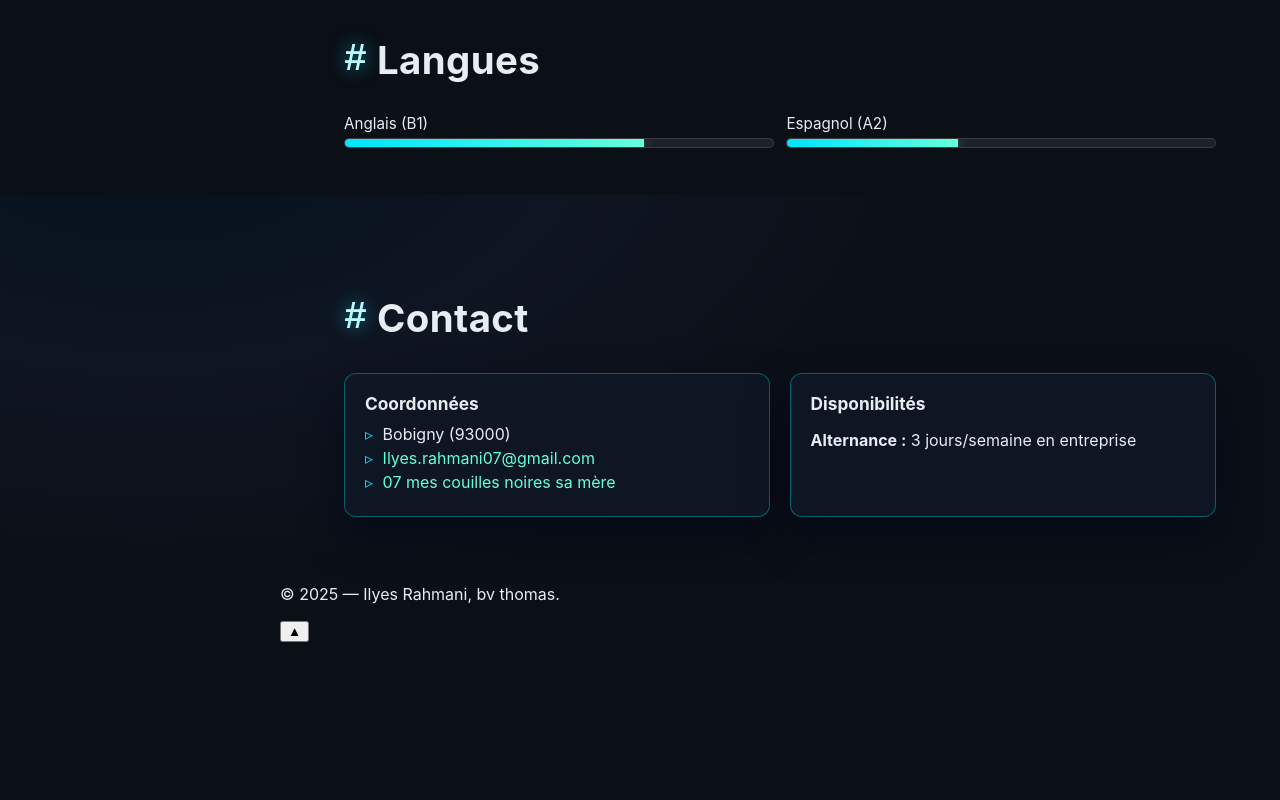
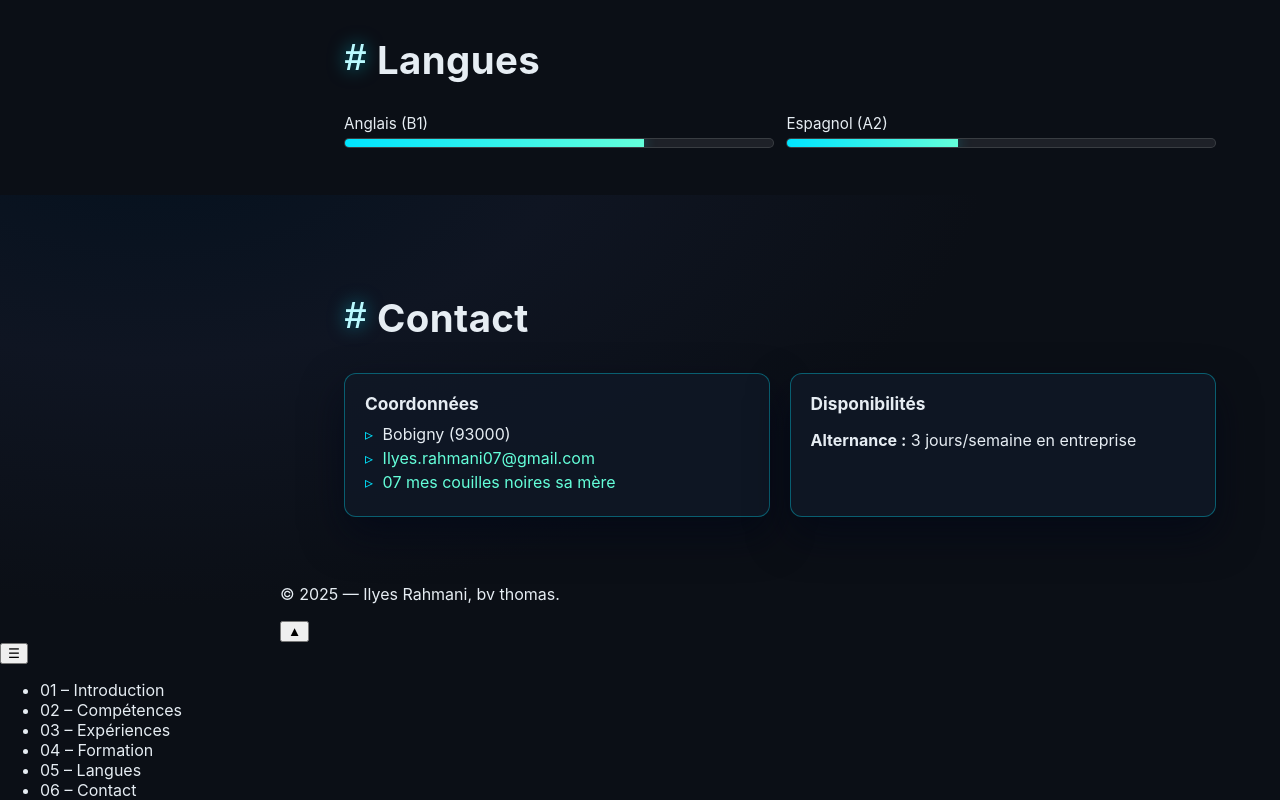
Before and after one commit to JoyBoy930/cv-ilyes, a plain HTML site: page index.html in a window 1280 px wide. Shown: the part 2205-3005 px from the top of the page. Before the commit the page ends 2847 px from the top, so only its background shows below. Drawn offline with Linux system fonts and the light colour scheme.

Commit message:
Update index.html

```diff
--- a/index.html
+++ b/index.html
@@ -243,4 +243,20 @@
   <script src="terminal-animation.js"></script>
   <script src="code-rain.js"></script>
 </body>
+
+<!-- Bouton hamburger -->
+<button id="toggleSidebar" class="hamburger">☰</button>
+
+<!-- Sidebar -->
+<nav class="sidebar">
+  <ul>
+    <li>01 – Introduction</li>
+    <li>02 – Compétences</li>
+    <li>03 – Expériences</li>
+    <li>04 – Formation</li>
+    <li>05 – Langues</li>
+    <li>06 – Contact</li>
+  </ul>
+</nav>
+
 </html>
```
